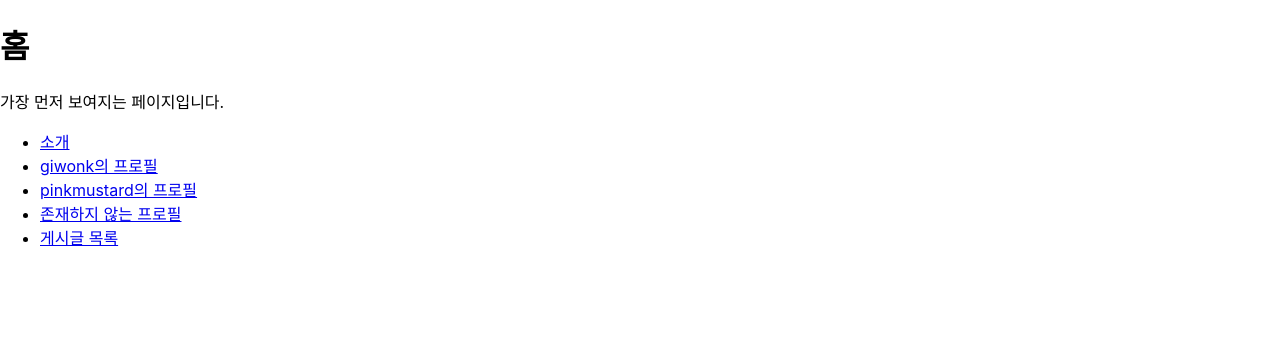
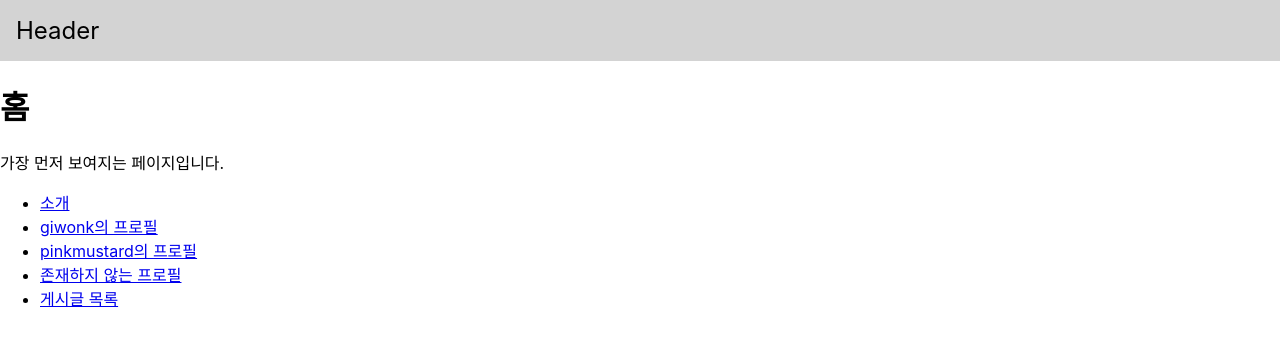
Before and after one commit to wannabefrontdeveloper/ReactRouter, a React (Create React App) app: page / in a window 1280 px wide. Shown: the top 346 px of the page. Built offline with nearby package versions, Linux system fonts and the light colour scheme.

Commit message:
오타를 수정 및 index prop를 사용하였습니다.

```diff
--- a/src/App.js
+++ b/src/App.js
@@ -9,8 +9,8 @@ import Layout from "./Layout";
 const App = () => {
   return (
     <Routes>
-      <Route elemet={<Layout />}>
-        <Route path="/" element={<Home />} />
+      <Route element={<Layout />}>
+        <Route index element={<Home />} />
         <Route path="/about" element={<About />} />
         <Route path="/profiles/:username" element={<Profile />} />
       </Route>
```
